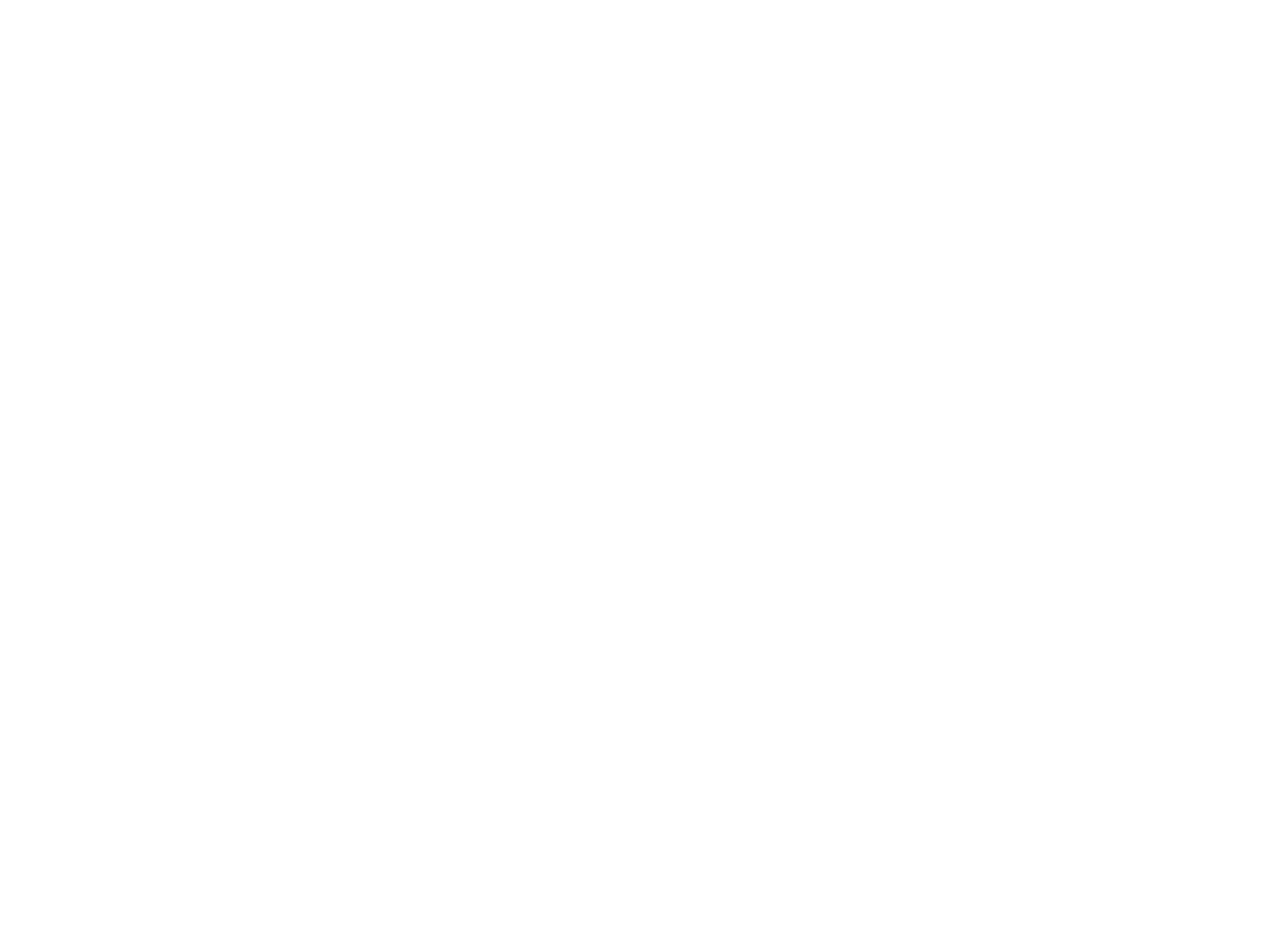
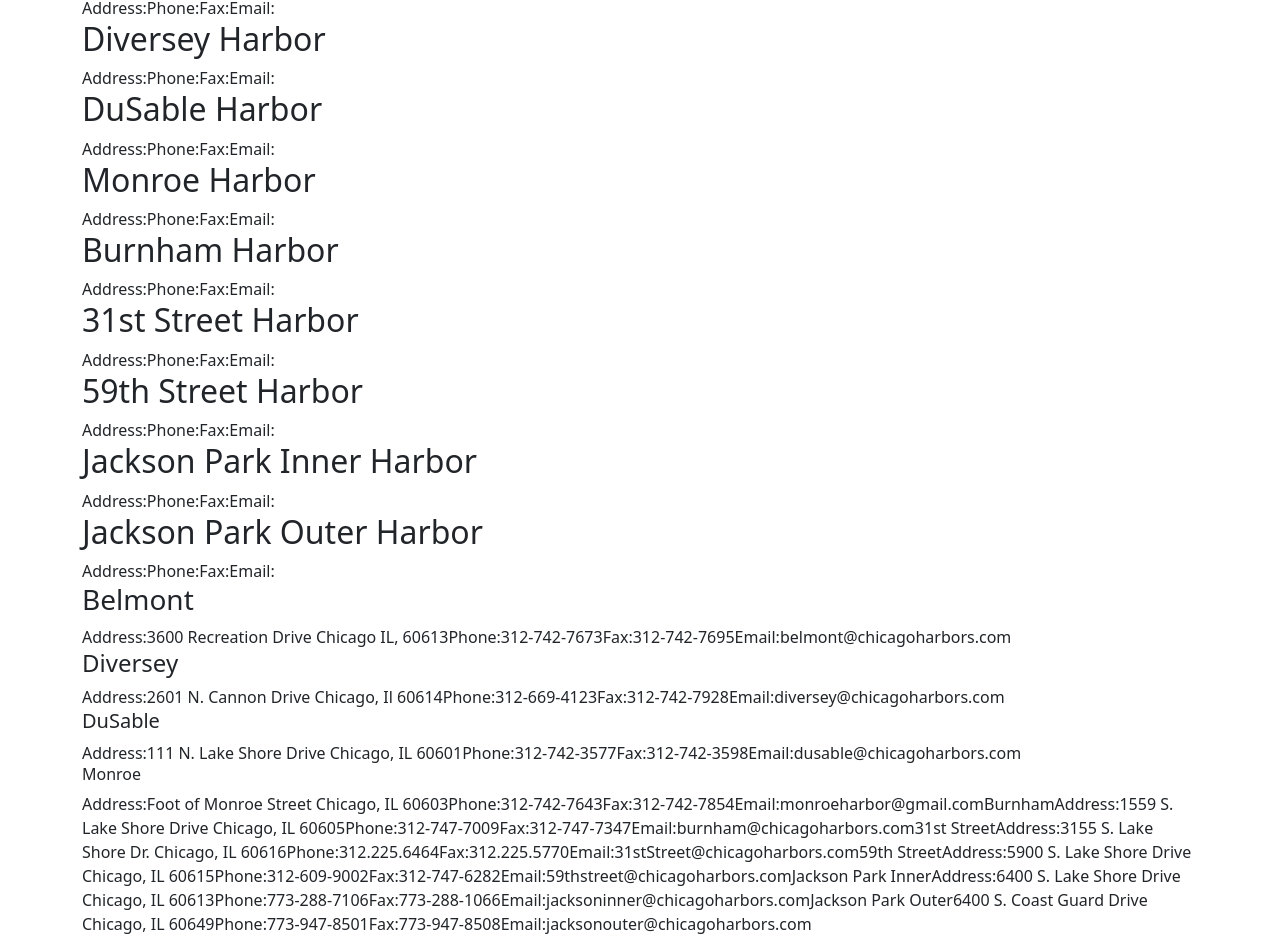
Before and after one commit to markdrecoll/chicagoBoatingApp, a React (Create React App) app in the folder client/: page /harbor in a window 1280 px wide. Shown: the part 177-1113 px from the top of the page. Before the commit the page ends 800 px from the top, so only its background shows below. Built offline with nearby package versions, Linux system fonts and the light colour scheme; the HTML template or start-up script is replaced by a standard one.

Commit message:
harbor stuff

```diff
--- /dev/null
+++ b/client/harborData.json
@@ -0,0 +1,82 @@
+[
+    {
+        "id": "1",
+        "name":"Montrose Harbor",
+        "adress":"",
+        "phone":"",
+        "fax":"",
+        "email":""
+    },
+    {
+        "id": "1",
+        "name":"Belmont Harbor",
+        "adress":"",
+        "phone":"",
+        "fax":"",
+        "email":""
+    },
+    {
+        "id": "1",
+        "name":"Diversey Harbor",
+        "adress":"",
+        "phone":"",
+        "fax":"",
+        "email":""
+    },
+    {
+        "id": "1",
+        "name":"DuSable Harbor",
+        "adress":"",
+        "phone":"",
+        "fax":"",
+        "email":""
+    },
+    {
+        "id": "1",
+        "name":"Monroe Harbor",
+        "adress":"",
+        "phone":"",
+        "fax":"",
+        "email":""
+    },
+    {
+        "id": "1",
+        "name":"Burnham Harbor",
+        "adress":"",
+        "phone":"",
+        "fax":"",
+        "email":""
+    },
+    {
+        "id": "1",
+        "name":"31st Street Harbor",
+        "adress":"",
+        "phone":"",
+        "fax":"",
+        "email":""
+    },
+    {
+        "id": "1",
+        "name":"59th Street Harbor",
+        "adress":"",
+        "phone":"",
+        "fax":"",
+        "email":""
+    },
+    {
+        "id": "1",
+        "name":"Jackson Park Inner Harbor",
+        "adress":"",
+        "phone":"",
+        "fax":"",
+        "email":""
+    },
+    {
+        "id": "1",
+        "name":"Jackson Park Outer Harbor",
+        "adress":"",
+        "phone":"",
+        "fax":"",
+        "email":""
+    }
+]
--- a/client/src/pages/Harbor.js
+++ b/client/src/pages/Harbor.js
@@ -1,11 +1,85 @@
 import React, { useEffect, useState } from 'react';
-import API from '../utils/api';
+import harborData from "../../harborData.json"
 
 function Harbor() {
 
     return (
         <>
-        <h1>Harbor List</h1>
+        <h1>Harbor List Contact Info</h1>
+        {harborData.map(harbor=>(
+            <div key={harbor.id}>
+            <h2>{harbor.name}</h2>
+        <p1>Address:{harbor.address}</p1>
+        <p2>Phone:{harbor.phone}</p2>
+        <p3>Fax:{harbor.fax}</p3>
+        <p4>Email:{harbor.email}</p4>
+        </div>
+        ))}
+
+
+        <h3>Belmont</h3>
+
+        <p1>Address:3600 Recreation Drive Chicago IL, 60613</p1>
+        <p2>Phone:312-742-7673</p2>
+        <p3>Fax:312-742-7695</p3>
+        <p4>Email:belmont@chicagoharbors.com</p4>
+
+        <h4>Diversey</h4>
+
+        <p1>Address:2601 N. Cannon Drive Chicago, Il 60614</p1>
+        <p2>Phone:312-669-4123</p2>
+        <p3>Fax:312-742-7928</p3>
+        <p4>Email:diversey@chicagoharbors.com</p4>
+
+        <h5>DuSable</h5>
+
+        <p1>Address:111 N. Lake Shore Drive Chicago, IL 60601</p1>
+        <p2>Phone:312-742-3577</p2>
+        <p3>Fax:312-742-3598</p3>
+        <p4>Email:dusable@chicagoharbors.com</p4>
+
+        <h6>Monroe</h6>
+
+        <p1>Address:Foot of Monroe Street Chicago, IL 60603</p1>
+        <p2>Phone:312-742-7643</p2>
+        <p3>Fax:312-742-7854</p3>
+        <p4>Email:monroeharbor@gmail.com</p4>
+
+        <h7>Burnham</h7>
+
+        <p1>Address:1559 S. Lake Shore Drive Chicago, IL 60605</p1>
+        <p2>Phone:312-747-7009</p2>
+        <p3>Fax:312-747-7347</p3>
+        <p4>Email:burnham@chicagoharbors.com</p4>
+
+        <h8>31st Street</h8>
+
+        <p1>Address:3155 S. Lake Shore Dr. Chicago, IL 60616</p1>
+        <p2>Phone:312.225.6464</p2>
+        <p3>Fax:312.225.5770</p3>
+        <p4>Email:31stStreet@chicagoharbors.com</p4>
+
+        <h9>59th Street</h9>
+
+        <p1>Address:5900 S. Lake Shore Drive Chicago, IL 60615</p1>
+        <p2>Phone:312-609-9002</p2>
+        <p3>Fax:312-747-6282</p3>
+        <p4>Email:59thstreet@chicagoharbors.com</p4>
+
+        <h10>Jackson Park Inner</h10>
+
+        <p1>Address:6400 S. Lake Shore Drive Chicago, IL 60613</p1>
+        <p2>Phone:773-288-7106</p2>
+        <p3>Fax:773-288-1066</p3>
+        <p4>Email:jacksoninner@chicagoharbors.com</p4>
+
+        <h11>Jackson Park Outer</h11>
+
+        <p1>6400 S. Coast Guard Drive Chicago, IL 60649</p1>
+        <p2>Phone:773-947-8501</p2>
+        <p3>Fax:773-947-8508</p3>
+        <p4>Email:jacksonouter@chicagoharbors.com</p4>
+
 
         </>
     )
```
Also changed, not shown: 2 other files (tests, documents, lock files or other folders).
